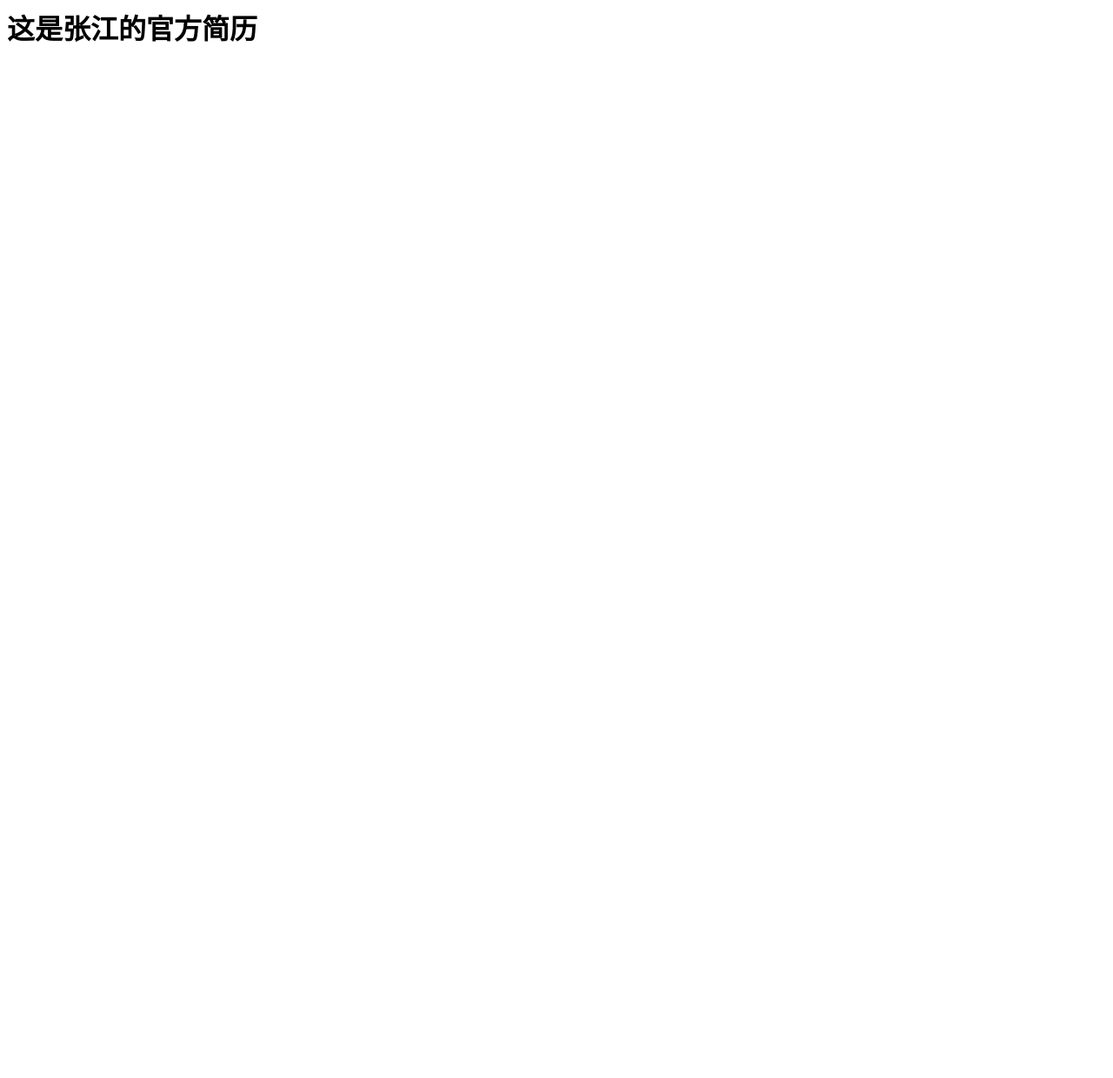
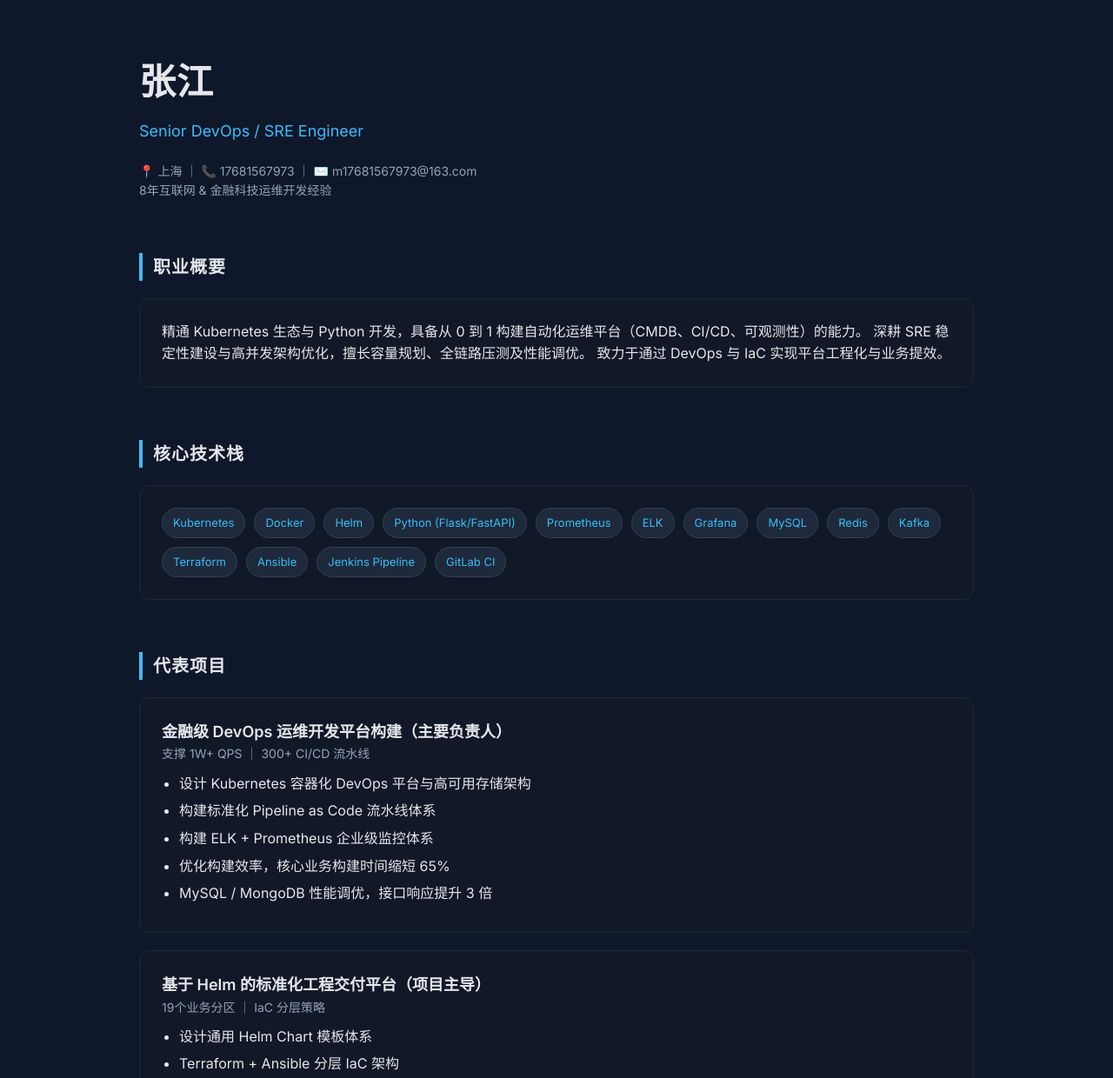
Before and after one commit to Jiangrun71/Jiangrun71.github.io, a plain HTML site: page index.html in a window 1280 px wide. Shown: the top 1240 px of the page at 87% size. Before the commit the page ends 800 px from the top, so only its background shows below. Drawn offline with Linux system fonts and the light colour scheme.

Commit message:
Create HTML resume structure with styling and content
Added a complete HTML structure for a resume page, including metadata, styles, and sections for professional overview, core tech stack, projects, work experience, and education.

```diff
--- a/index.html
+++ b/index.html
@@ -1 +1,240 @@
-<h1>这是张江的官方简历</h1>
+<!DOCTYPE html>
+<html lang="zh-CN">
+<head>
+<meta charset="UTF-8">
+<meta name="viewport" content="width=device-width, initial-scale=1.0">
+<title>张江 | 高级运维开发工程师</title>
+
+<link href="https://fonts.googleapis.com/css2?family=Inter:wght@300;400;600;700&display=swap" rel="stylesheet">
+
+<style>
+:root {
+  --bg: #0f172a;
+  --card: #111827;
+  --accent: #38bdf8;
+  --text: #e5e7eb;
+  --sub: #94a3b8;
+  --border: #1f2937;
+}
+
+* {
+  margin: 0;
+  padding: 0;
+  box-sizing: border-box;
+}
+
+body {
+  font-family: 'Inter', sans-serif;
+  background: var(--bg);
+  color: var(--text);
+  line-height: 1.6;
+}
+
+.container {
+  max-width: 1000px;
+  margin: auto;
+  padding: 60px 20px;
+}
+
+header {
+  margin-bottom: 60px;
+}
+
+h1 {
+  font-size: 42px;
+  font-weight: 700;
+  letter-spacing: 1px;
+}
+
+.subtitle {
+  color: var(--accent);
+  margin-top: 10px;
+  font-size: 18px;
+}
+
+.contact {
+  margin-top: 20px;
+  color: var(--sub);
+  font-size: 14px;
+}
+
+.section {
+  margin-bottom: 60px;
+}
+
+.section h2 {
+  font-size: 20px;
+  border-left: 4px solid var(--accent);
+  padding-left: 12px;
+  margin-bottom: 20px;
+  letter-spacing: 1px;
+}
+
+.card {
+  background: var(--card);
+  padding: 25px;
+  border-radius: 12px;
+  border: 1px solid var(--border);
+  margin-bottom: 20px;
+  transition: all 0.3s ease;
+}
+
+.card:hover {
+  border-color: var(--accent);
+  transform: translateY(-3px);
+}
+
+.job-title {
+  font-weight: 600;
+  font-size: 18px;
+}
+
+.job-meta {
+  color: var(--sub);
+  font-size: 14px;
+  margin-bottom: 10px;
+}
+
+ul {
+  padding-left: 20px;
+}
+
+li {
+  margin-bottom: 6px;
+}
+
+.tech-stack {
+  display: flex;
+  flex-wrap: wrap;
+  gap: 10px;
+}
+
+.tag {
+  background: #1e293b;
+  padding: 6px 12px;
+  border-radius: 20px;
+  font-size: 13px;
+  color: var(--accent);
+  border: 1px solid #334155;
+}
+
+footer {
+  text-align: center;
+  margin-top: 80px;
+  color: var(--sub);
+  font-size: 13px;
+}
+</style>
+</head>
+
+<body>
+
+<div class="container">
+
+<header>
+  <h1>张江</h1>
+  <div class="subtitle">Senior DevOps / SRE Engineer</div>
+  <div class="contact">
+    📍 上海 ｜ 📞 17681567973 ｜ ✉️ m17681567973@163.com <br>
+    8年互联网 & 金融科技运维开发经验
+  </div>
+</header>
+
+<section class="section">
+<h2>职业概要</h2>
+<div class="card">
+<p>
+精通 Kubernetes 生态与 Python 开发，具备从 0 到 1 构建自动化运维平台（CMDB、CI/CD、可观测性）的能力。
+深耕 SRE 稳定性建设与高并发架构优化，擅长容量规划、全链路压测及性能调优。
+致力于通过 DevOps 与 IaC 实现平台工程化与业务提效。
+</p>
+</div>
+</section>
+
+<section class="section">
+<h2>核心技术栈</h2>
+<div class="card tech-stack">
+<span class="tag">Kubernetes</span>
+<span class="tag">Docker</span>
+<span class="tag">Helm</span>
+<span class="tag">Python (Flask/FastAPI)</span>
+<span class="tag">Prometheus</span>
+<span class="tag">ELK</span>
+<span class="tag">Grafana</span>
+<span class="tag">MySQL</span>
+<span class="tag">Redis</span>
+<span class="tag">Kafka</span>
+<span class="tag">Terraform</span>
+<span class="tag">Ansible</span>
+<span class="tag">Jenkins Pipeline</span>
+<span class="tag">GitLab CI</span>
+</div>
+</section>
+
+<section class="section">
+<h2>代表项目</h2>
+
+<div class="card">
+<div class="job-title">金融级 DevOps 运维开发平台构建（主要负责人）</div>
+<div class="job-meta">支撑 1W+ QPS ｜ 300+ CI/CD 流水线</div>
+<ul>
+<li>设计 Kubernetes 容器化 DevOps 平台与高可用存储架构</li>
+<li>构建标准化 Pipeline as Code 流水线体系</li>
+<li>构建 ELK + Prometheus 企业级监控体系</li>
+<li>优化构建效率，核心业务构建时间缩短 65%</li>
+<li>MySQL / MongoDB 性能调优，接口响应提升 3 倍</li>
+</ul>
+</div>
+
+<div class="card">
+<div class="job-title">基于 Helm 的标准化工程交付平台（项目主导）</div>
+<div class="job-meta">19个业务分区 ｜ IaC 分层策略</div>
+<ul>
+<li>设计通用 Helm Chart 模板体系</li>
+<li>Terraform + Ansible 分层 IaC 架构</li>
+<li>平台虚机到 K8s 容器化改造</li>
+<li>实现一键部署、回滚与高可用扩缩容</li>
+</ul>
+</div>
+
+</section>
+
+<section class="section">
+<h2>工作经历</h2>
+
+<div class="card">
+<div class="job-title">上海骞行信息技术有限公司 ｜ 高级运维工程师</div>
+<div class="job-meta">2025.08 - 至今</div>
+<ul>
+<li>统一管理平台开发与专项告警系统定制</li>
+<li>180+ 服务器自动化脚本体系建设</li>
+</ul>
+</div>
+
+<div class="card">
+<div class="job-title">广州嘉为科技有限公司（上海分公司） ｜ 高级运维工程师</div>
+<div class="job-meta">2022.10 - 2024.11</div>
+<ul>
+<li>大型银行 DevOps 转型交付</li>
+<li>管理 200+ Pod 稳定运行</li>
+<li>自动化体系从 0 到 1 建设</li>
+</ul>
+</div>
+
+</section>
+
+<section class="section">
+<h2>教育背景</h2>
+<div class="card">
+天津城建大学 ｜ 物联网工程（本科）<br>
+2014.09 - 2018.07
+</div>
+</section>
+
+<footer>
+© 2026 Zhang Jiang · DevOps / SRE Engineer
+</footer>
+
+</div>
+</body>
+</html>
```
